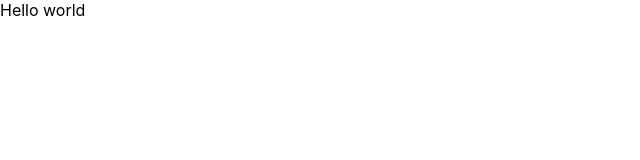
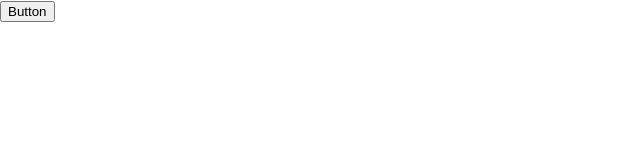
Before and after one commit to surykt/alura-studies, a React (Create React App) app: page / in a window 1280 px wide. Shown: the top 160 px of the page, without its empty margins (0-640 px from the left). Built offline with nearby package versions, Linux system fonts and the light colour scheme; the HTML template or start-up script is replaced by a standard one.

Commit message:
create button component

```diff
--- a/src/App.tsx
+++ b/src/App.tsx
@@ -1,11 +1,10 @@
 import React from 'react';
+import Button from './Components/Button';
 
-function App() {
+export default function App() {
   return (
     <div className="App">
-      Hello world
+      <Button children='Button'/>
     </div>
   );
 }
-
-export default App;
--- /dev/null
+++ b/src/Components/Button/index.tsx
@@ -0,0 +1,13 @@
+import React from 'react'
+
+interface ButtonProps {
+  children: string
+}
+
+export default function Button({ children } : ButtonProps) {
+  return(
+    <button>
+      {children}
+    </button>
+  )
+}
```
